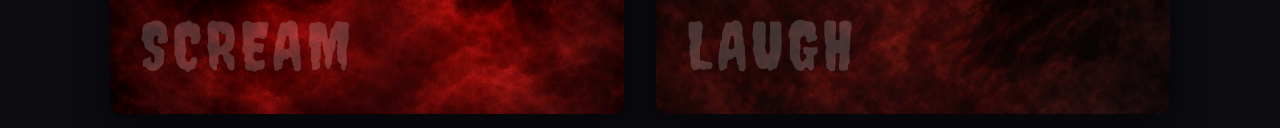
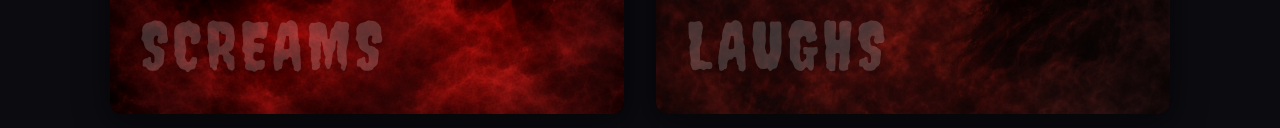
Before and after one commit to voiceoverguy-uk/halloween-voice, a website: page public/index.html in a window 1280 px wide. Shown: the part 3593-3721 px from the top of the page. Drawn offline with Linux system fonts and the light colour scheme; no server answers.

Commit message:
Update video titles to plural form for consistency
Change singular "Scream" and "Laugh" text overlays to plural "Screams" and "Laughs" in the HTML for the video thumbnails.

Replit-Commit-Author: Agent
Replit-Commit-Session-Id: e2dffe42-5ed8-4637-a875-1bbd0c0a912e
Replit-Commit-Checkpoint-Type: full_checkpoint
Replit-Commit-Event-Id: 6287f1d0-1617-4ac6-8887-aab30ddd3158
Replit-Commit-Screenshot-Url: https://storage.googleapis.com/screenshot-production-us-central1/c160f841-428f-401e-8a28-15f016bf3bfc/e2dffe42-5ed8-4637-a875-1bbd0c0a912e/v4DDw7D
Replit-Helium-Checkpoint-Created: true

```diff
--- a/public/index.html
+++ b/public/index.html
@@ -404,7 +404,7 @@
         <div class="laughs-video-item">
           <div class="lite-youtube laughs-yt" data-id="0IhG9vy8G1Q" data-title="Screams, Shrieks and Shouts">
             <img src="/images/thumb-screams.jpg" alt="Halloween Screams, Shrieks and Shouts, Guy Harris" loading="lazy">
-            <div class="laughs-thumb-word">Scream</div>
+            <div class="laughs-thumb-word">Screams</div>
             <div class="laughs-play-btn" aria-label="Play video">
               <svg viewBox="0 0 68 48" width="68" height="48"><path d="M66.52 7.74C65.7 4.73 63.3 2.33 60.28 1.52 55.06 0 34 0 34 0S12.94 0 7.72 1.52C4.7 2.33 2.3 4.73 1.48 7.74 0 12.96 0 24 0 24s0 11.04 1.48 16.26c.82 3.01 3.22 5.41 6.24 6.22C12.94 48 34 48 34 48s21.06 0 26.28-1.52c3.02-.81 5.42-3.21 6.24-6.22C68 35.04 68 24 68 24S68 12.96 66.52 7.74z" fill="#ff0000"/><path d="M27 34l18-10-18-10v20z" fill="#fff"/></svg>
             </div>
@@ -414,7 +414,7 @@
         <div class="laughs-video-item">
           <div class="lite-youtube laughs-yt2" data-id="Ff6EB6Mrkys" data-title="Spooky Halloween Laughs">
             <img src="/images/thumb-laughs.jpg" alt="Spooky Halloween Laughs, Guy Harris" loading="lazy">
-            <div class="laughs-thumb-word">Laugh</div>
+            <div class="laughs-thumb-word">Laughs</div>
             <div class="laughs-play-btn" aria-label="Play video">
               <svg viewBox="0 0 68 48" width="68" height="48"><path d="M66.52 7.74C65.7 4.73 63.3 2.33 60.28 1.52 55.06 0 34 0 34 0S12.94 0 7.72 1.52C4.7 2.33 2.3 4.73 1.48 7.74 0 12.96 0 24 0 24s0 11.04 1.48 16.26c.82 3.01 3.22 5.41 6.24 6.22C12.94 48 34 48 34 48s21.06 0 26.28-1.52c3.02-.81 5.42-3.21 6.24-6.22C68 35.04 68 24 68 24S68 12.96 66.52 7.74z" fill="#ff0000"/><path d="M27 34l18-10-18-10v20z" fill="#fff"/></svg>
             </div>
```
